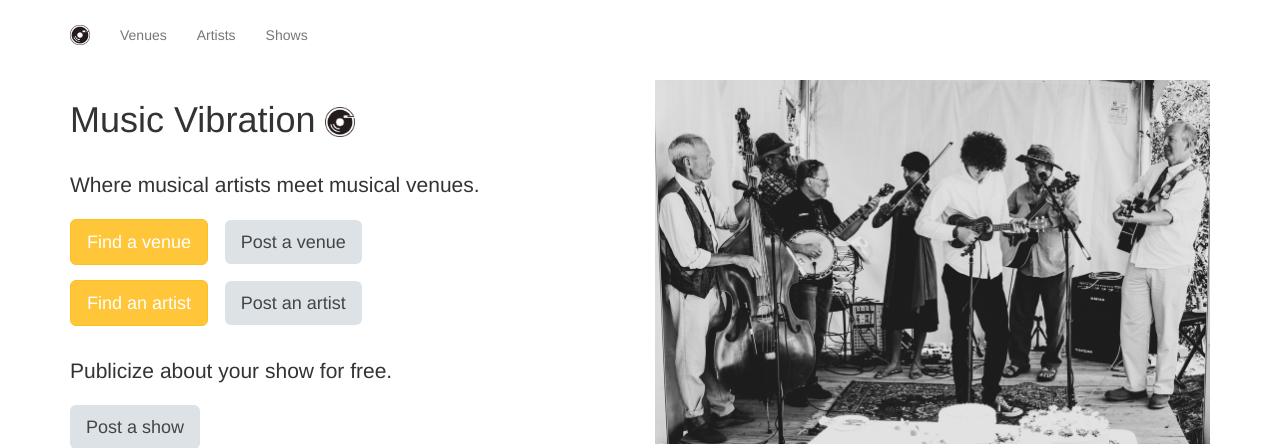
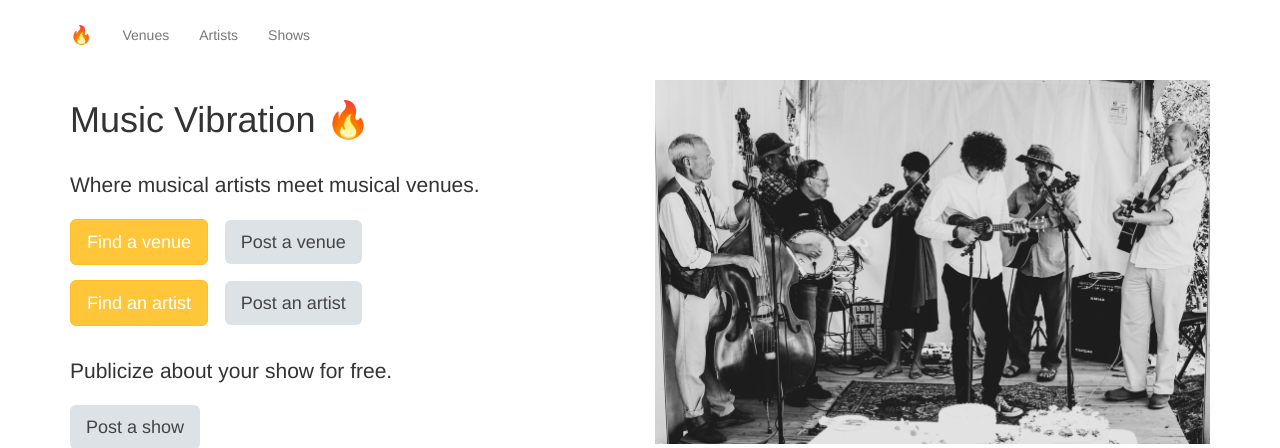
Before and after one commit to rawda-developer/music-vibration, a Flask app: page / in a window 1280 px wide. Shown: the top 448 px of the page. Run offline with Flask 3, Linux system fonts and the light colour scheme; some libraries are stand-ins or nearby versions.

Commit message:
Update logo

```diff
--- a/templates/layouts/main.html
+++ b/templates/layouts/main.html
@@ -48,7 +48,8 @@
             <span class="icon-bar"></span>
             <span class="icon-bar"></span>
           </button>
-          <a class="navbar-brand" href="/"> <img src="{{ url_for('static', filename='img/logo.png')}}" height="20" alt="Music Vibration Logo"></a>
+          <!-- <a class="navbar-brand" href="/"> <img src="{{ url_for('static', filename='img/logo.png')}}" height="20" alt="Music Vibration Logo"></a> -->
+          <a class="navbar-brand" href="/">🔥</a>
         </div>
         <div class="collapse navbar-collapse">
           <ul class="nav navbar-nav">
--- a/templates/pages/home.html
+++ b/templates/pages/home.html
@@ -3,7 +3,7 @@
 {% block content %}
 <div class="row">
 	<div class="col-sm-6">
-		<h1>Music Vibration <img src="{{ url_for('static', filename='img/logo.png')}}" height="30" alt="Music Vibration Logo"></h1>
+		<h1>Music Vibration 🔥</h1>
 		<p class="lead">Where musical artists meet musical venues.</p>
 		<h3>
 			<a href="/venues"><button class="btn btn-primary btn-lg">Find a venue</button></a>
```
